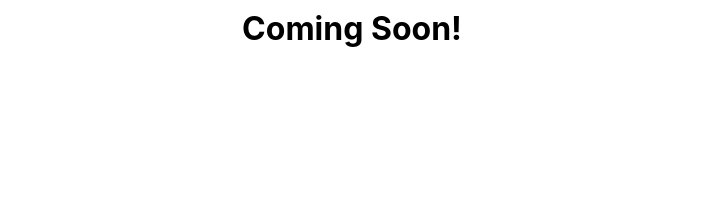
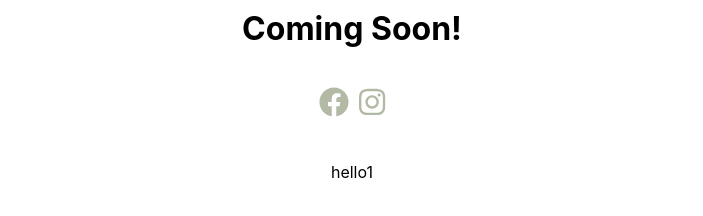
Before and after one commit to Bemerson77/sage-website, a React (Create React App) app: page / in a window 1280 px wide. Shown: the part 520-736 px from the top of the page, without its empty margins (288-991 px from the left). Built offline with nearby package versions, Linux system fonts and the light colour scheme.

Commit message:
working on footer

```diff
--- a/package.json
+++ b/package.json
@@ -3,6 +3,10 @@
   "version": "0.1.0",
   "private": true,
   "dependencies": {
+    "@fortawesome/fontawesome-svg-core": "^1.2.25",
+    "@fortawesome/free-solid-svg-icons": "^5.1.0",
+    "@fortawesome/free-brands-svg-icons": "^5.1.0",
+    "@fortawesome/react-fontawesome": "^0.1.5",
     "@material-ui/core": "^4.5.0",
     "react": "^16.10.1",
     "react-dom": "^16.10.1",
--- a/src/components/App.js
+++ b/src/components/App.js
@@ -5,6 +5,7 @@ import Grid from '@material-ui/core/Grid';
 
 import salonImg from '../img/SageSalon105.jpg';
 import '../App.css';
+import Footer from './Footer.js';
 
 const useStyles = makeStyles(theme => ({
   root: {
@@ -30,6 +31,7 @@ function App() {
             <h1 className="coming-soon-txt">Coming Soon!</h1>
           </Grid>
         </Grid>
+        <Footer />
       </Container>
     </div>
   );
--- /dev/null
+++ b/src/components/Footer.js
@@ -0,0 +1,64 @@
+import React from 'react';
+import { makeStyles } from '@material-ui/core/styles';
+import Container from '@material-ui/core/Container';
+import Grid from '@material-ui/core/Grid';
+import { FontAwesomeIcon } from '@fortawesome/react-fontawesome'
+import { faFacebook, faInstagram } from '@fortawesome/free-brands-svg-icons'
+
+import '../App.css';
+
+const useStyles = makeStyles(theme => ({
+  root: {
+    flexGrow: 1,
+    textAlign: 'center'
+  },
+  socialLink: {
+    textDecoration: 'none'
+  },
+  socialIcons: {
+    fontSize: '30px',
+    margin: '5px',
+    color: 'rgba(178, 186, 165, 1)'
+  },
+}));
+
+function Footer() {
+  const classes = useStyles();
+
+  function FooterSocial() {
+    return(
+      <div>
+        <a className={classes.socialLink} href="https://www.facebook.com/SageSalon19/" target="_blank">
+          <FontAwesomeIcon className={classes.socialIcons} icon={faFacebook} />
+        </a>
+        <a className={classes.socialLink} href="https://www.instagram.com/sagesalon19/" target="_blank">
+          <FontAwesomeIcon className={classes.socialIcons} icon={faInstagram} />
+        </a>
+      </div>
+
+    )
+  }
+
+  function FooterInfo() {
+    return(
+      <p>hello1</p>
+    )
+  }
+
+  return (
+    <div className={classes.root}>
+      <Container fixed>
+        <Grid container spacing={3}>
+          <Grid item xs={12}>
+            <FooterSocial />
+          </Grid>
+          <Grid item xs={12}>
+            <FooterInfo />
+          </Grid>
+        </Grid>
+      </Container>
+    </div>
+  );
+}
+
+export default Footer;
```
Also changed, not shown: src/img/Sage Option 3.jpg (added), 1 other file (tests, documents, lock files or other folders).
